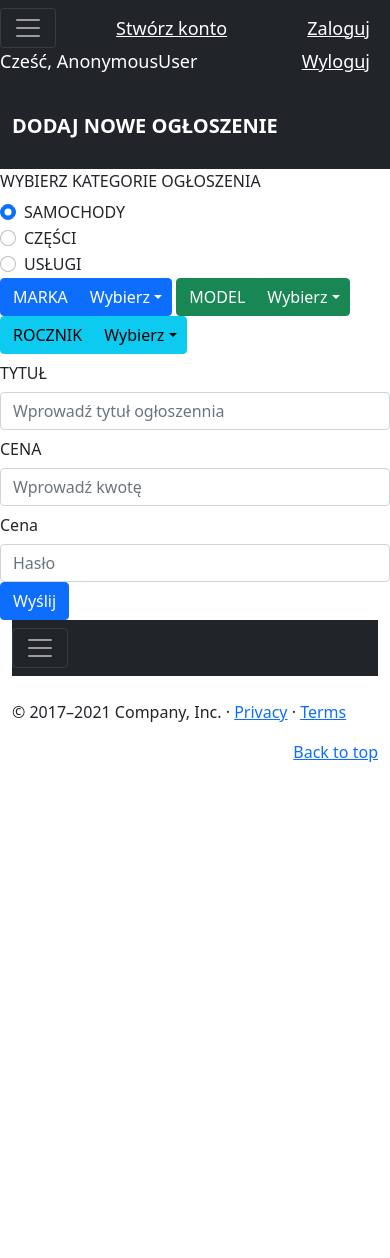
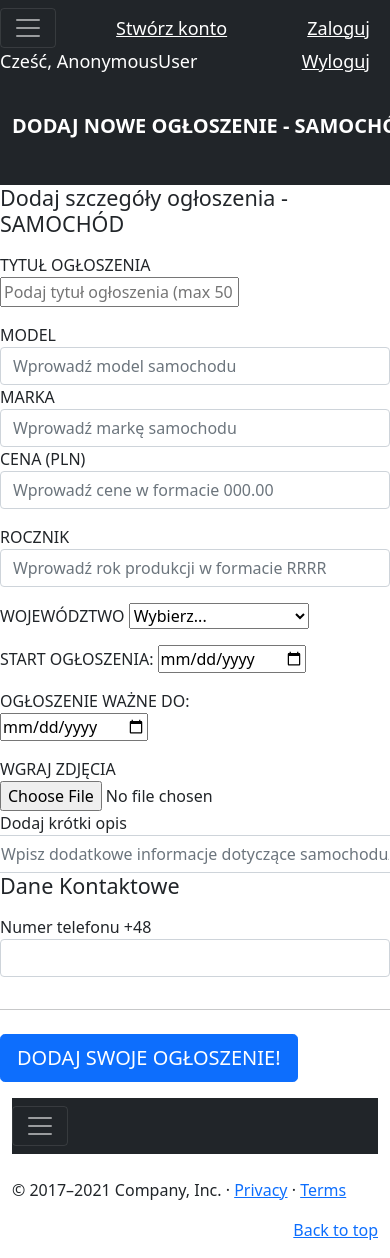
Before and after one commit to TomaszMyszkowski/ClassicGarage, a Django app: template home/templates/newAd/newAd.html in a window 390 px wide; the page is wider, and only the part inside the window is pictured. Before the commit the page ends 762 px from the top of that part, so only its background shows below. Run offline with Django 3.2, Linux system fonts and the light colour scheme; the template is opened without the code that fills it, so the values that code supplies are empty.

Commit message:
nowy html nowe ogloszenie po zmianach

```diff
--- a/home/templates/newAd/newAd.html
+++ b/home/templates/newAd/newAd.html
@@ -59,7 +59,7 @@
         <div class="container d-flex justify-content-between">
           <a href="#" class="navbar-brand d-flex align-items-center">
 
-            <strong>DODAJ NOWE OGŁOSZENIE</strong><br><br>
+            <strong>DODAJ NOWE OGŁOSZENIE - SAMOCHÓD/CZĘŚCI</strong><br><br>
           </a>
 
                 <div class="navbar navbar-dark bg-dark box-shadow">
@@ -70,102 +70,129 @@
       </div>
           <!-- START THE ad -->
 
-        <fieldset class="form-group">
-    <div class="row">
-      <legend class="col-form-label col-sm-2 pt-0">WYBIERZ KATEGORIE OGŁOSZENIA</legend>
-      <div class="col-sm-10">
-        <div class="form-check">
-          <input class="form-check-input" type="radio" name="gridRadios" id="gridRadios1" value="option1" checked>
-          <label class="form-check-label" for="gridRadios1">
-            SAMOCHODY
-          </label>
+
+        <div class="col-md-8 order-md-1">
+          <h4 class="mb-3">Dodaj szczegóły ogłoszenia - SAMOCHÓD</h4>
+          <form class="needs-validation" novalidate>
+
+                    <div class="mb-3">
+              <label for="email">TYTUŁ OGŁOSZENIA<span class="text-muted"></span></label>
+              <input type="email" class="Adtitle" id="Adtitle" name="Adtitle" placeholder="Podaj tytuł ogłoszenia (max 50 znaków)">
+              <div class="invalid-feedback">
+                Podaj tytuł
               </div>
-        <div class="form-check">
-          <input class="form-check-input" type="radio" name="gridRadios" id="gridRadios2" value="option2">
-          <label class="form-check-label" for="gridRadios2">
-            CZĘŚCI
-          </label>
             </div>
-        <div class="form-check">
-          <input class="form-check-input" type="radio" name="gridRadios" id="gridRadios2" value="option2">
-          <label class="form-check-label" for="gridRadios2">
-            USŁUGI
-          </label>
+<form>
+
+        <div class="mb-3">
+              <label for="model">MODEL<span class="text-muted"></span></label>
+              <input type="text" class="form-control" id="model" name="model" placeholder="Wprowadź model samochodu">
+              <div class="invalid-feedback">
+                podaj model
+              </div>
+                   <div class="mb-3">
+              <label for="brand">MARKA<span class="text-muted"></span></label>
+              <input type="text" class="form-control" id="brand" name="brand" placeholder="Wprowadź markę samochodu">
+              <div class="invalid-feedback">
+                podaj markę
               </div>
 
-        <div class="btn-group">
-  <button type="button" class="btn btn-primary">MARKA</button>
-  <button type="button" class="btn btn-primary dropdown-toggle dropdown-toggle-split" data-toggle="dropdown" aria-haspopup="true" aria-expanded="false">
-    <span class="sr-only">Wybierz</span>
-  </button>
-  <div class="dropdown-menu">
-    <a class="dropdown-item" href="#">Pierwszy link</a>
-    <a class="dropdown-item" href="#">Drugi link</a>
-    <a class="dropdown-item" href="#">Trzeci link</a>
-  <div class="dropdown-divider"></div>
+                    <div class="mb-3">
+        <div class="mb-3">
+              <label for="price">CENA (PLN)<span class="text-muted"></span></label>
+              <input type="integer" class="form-control" id="price" name="price" placeholder="Wprowadź cene w formacie 000.00">
+              <div class="invalid-feedback">
+                Podaj cene
+              </div>
+            </div>
+            <div class="mb-3">
+        <div class="mb-3">
+              <label for="year">ROCZNIK<span class="text-muted"></span></label>
+              <input type="integer" class="form-control" id="year" name="year" placeholder="Wprowadź rok produkcji w formacie RRRR">
+              <div class="invalid-feedback">
+                Podaj rok
               </div>
             </div>
 
-<div class="btn-group">
-  <button type="button" class="btn btn-success">MODEL</button>
-  <button type="button" class="btn btn-success dropdown-toggle dropdown-toggle-split" data-toggle="dropdown" aria-haspopup="true" aria-expanded="false">
-    <span class="sr-only">Wybierz</span>
-  </button>
-  <div class="dropdown-menu">
-    <a class="dropdown-item" href="#">Pierwszy link</a>
-    <a class="dropdown-item" href="#">Drugi link</a>
-    <a class="dropdown-item" href="#">Trzeci link</a>
-
+            <div class="row">
+              <div class="col-md-5 mb-3">
+                <label for="location">WOJEWÓDZTWO</label>
+                <select class="location" name="location" id="location" required>
+                  <option value="">Wybierz...</option>
+                  <option> kujawsko_pomorskie </option>
+                    <option> dolnośląskie </option>
+                    <option> lubelskie </option>
+                    <option> lubuskie </option>
+                    <option> łódzkie </option>
+                    <option> małopolskie </option>
+                    <option> mazowieckie </option>
+                    <option> opolskie </option>
+                    <option> podkarpackie </option>
+                    <option> podlaskie </option>
+                    <option> pomorskie </option>
+                    <option> sląskie </option>
+                    <option>świetokrzyskie</option>
+  <option>wielkopolskie</option>
+<option>zachodniopomorskie</option>
+                </select>
+                <div class="invalid-feedback">
+                  Wybierz województwo...
                 </div>
               </div>
-
-<div class="btn-group">
-  <button type="button" class="btn btn-info">ROCZNIK</button>
-  <button type="button" class="btn btn-info dropdown-toggle dropdown-toggle-split" data-toggle="dropdown" aria-haspopup="true" aria-expanded="false">
-    <span class="sr-only">Wybierz</span>
-  </button>
-  <div class="dropdown-menu">
-    <a class="dropdown-item" href="#">Pierwszy link</a>
-    <a class="dropdown-item" href="#">Drugi link</a>
-    <a class="dropdown-item" href="#">Trzeci link</a>
-    <div class="dropdown-divider"></div>
-
+<div class="mb-3">
+              <label for="year">START OGŁOSZENIA: <span class="text-muted"></span></label>
+                             <form action="index.php" method="post" >
+	<input type="date" name="add_date" >
+</form>
+              </div>
+            </div>
+<div class="mb-3">
+              <label for="year">OGŁOSZENIE WAŻNE DO:<span class="text-muted"></span></label>
+                             <form action="index.php" method="post" >
+	<input type="date" name="end_date" >
+</form>
               </div>
             </div>
 
 
+<div class="form-group">
+    <label for="SentPhoto">WGRAJ ZDJĘCIA</label>
+    <input type="file" class="form-control-file" id="przykladoweWysylaniePliku">
+  </div>
+    <div class="form-group row">
+   <label for="email">Dodaj krótki opis <span class="text-muted"></span></label>
+              <input type="email" class="form-control" id="email" placeholder="Wpisz dodatkowe informacje dotyczące samochodu/części">
+              <div class="invalid-feedback">
+                Wpisz dodatkowe informacje dotyczące samochodu/części
+              </div>
+            </div>
+
+            <h4 class="mb-3">Dane Kontaktowe</h4>
+
+            <div class="row">
+              <div class="col-md-3 mb-3">
+                <label for="cc-expiration">Numer telefonu +48</label>
+                <input class="form-control" id="telephone" name="telephone" placeholder="" required type="integer">
+                <div class="invalid-feedback">
+                  wymagane
+                </div>
+              </div>
+
+            </div>
+
+  <form>
+
+            <hr class="mb-4">
+            <button class="btn btn-primary btn-lg btn-block" type="submit">DODAJ SWOJE OGŁOSZENIE!</button>
+          </form>
+        </div>
+      </div>
+
       </div>
     </div>
   </fieldset>
-<form>
-  <div class="form-group row"><br>
-    <label for="przykladowyEmail" class="col-sm-2 col-form-label" width="300">TYTUŁ</label>
-    <div class="col-sm-10">
-      <input type="email" class="form-control" id="przykladowyEmail" placeholder="Wprowadź tytuł ogłoszennia">
-    </div>
-  </div>
-    <div class="form-group row"><br>
-    <label for="Title" class="col-sm-2 col-form-label" width="300">CENA</label>
-    <div class="col-sm-10">
-      <input type="email" class="form-control" id="przykladowyEmail" placeholder="Wprowadź kwotę">
-    </div>
-  </div>
-  <div class="form-group row">
-    <label for="Price" class="col-sm-2 col-form-label">Cena</label>
-    <div class="col-sm-10">
-      <input type="password" class="form-control" id="przykladoweHaslo" placeholder="Hasło">
-    </div>
-  </div>
 
-  <div class="form-group row">
 
-  </div>
-  <div class="form-group row">
-    <div class="col-sm-10">
-      <button type="submit" class="btn btn-primary">Wyślij</button>
-    </div>
-  </div>
-</form>
 
           <!-- /END THE ad -->
 
```
Lines whose indentation alone changed are shown as unchanged.
